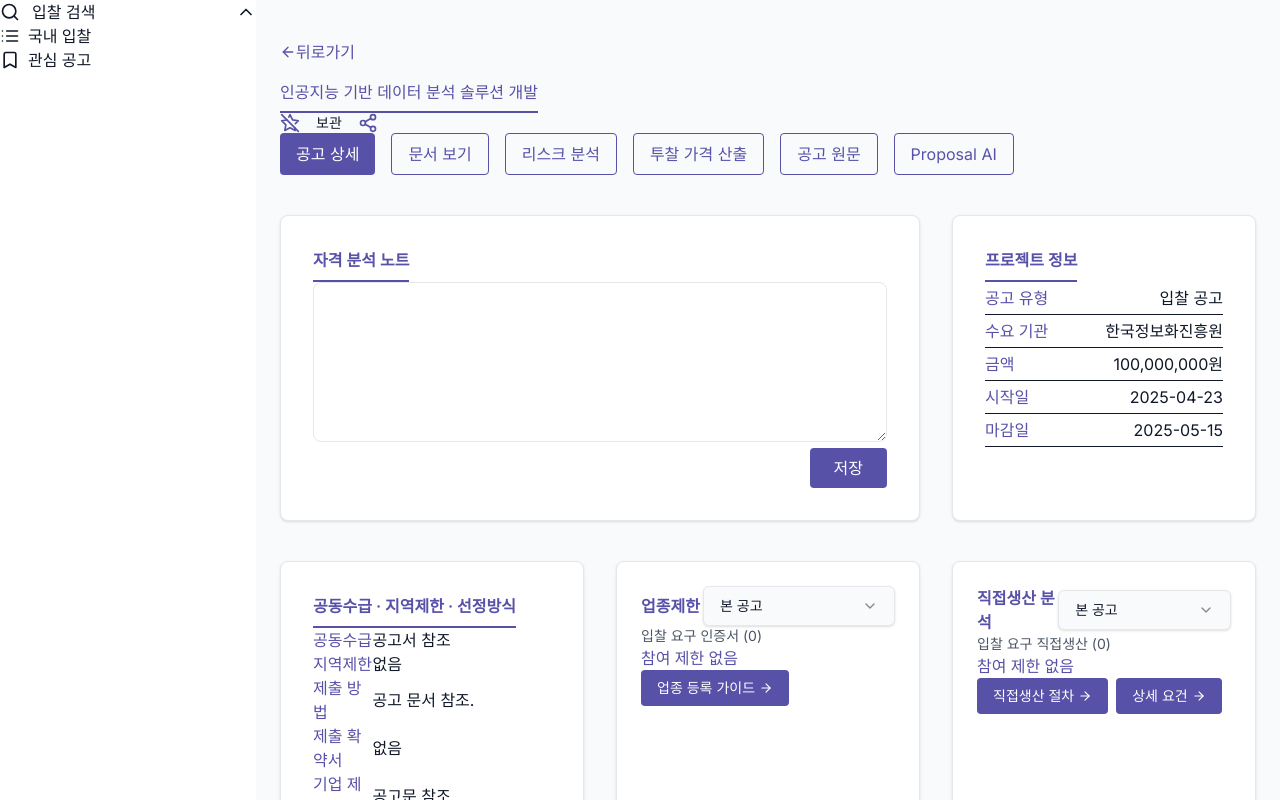
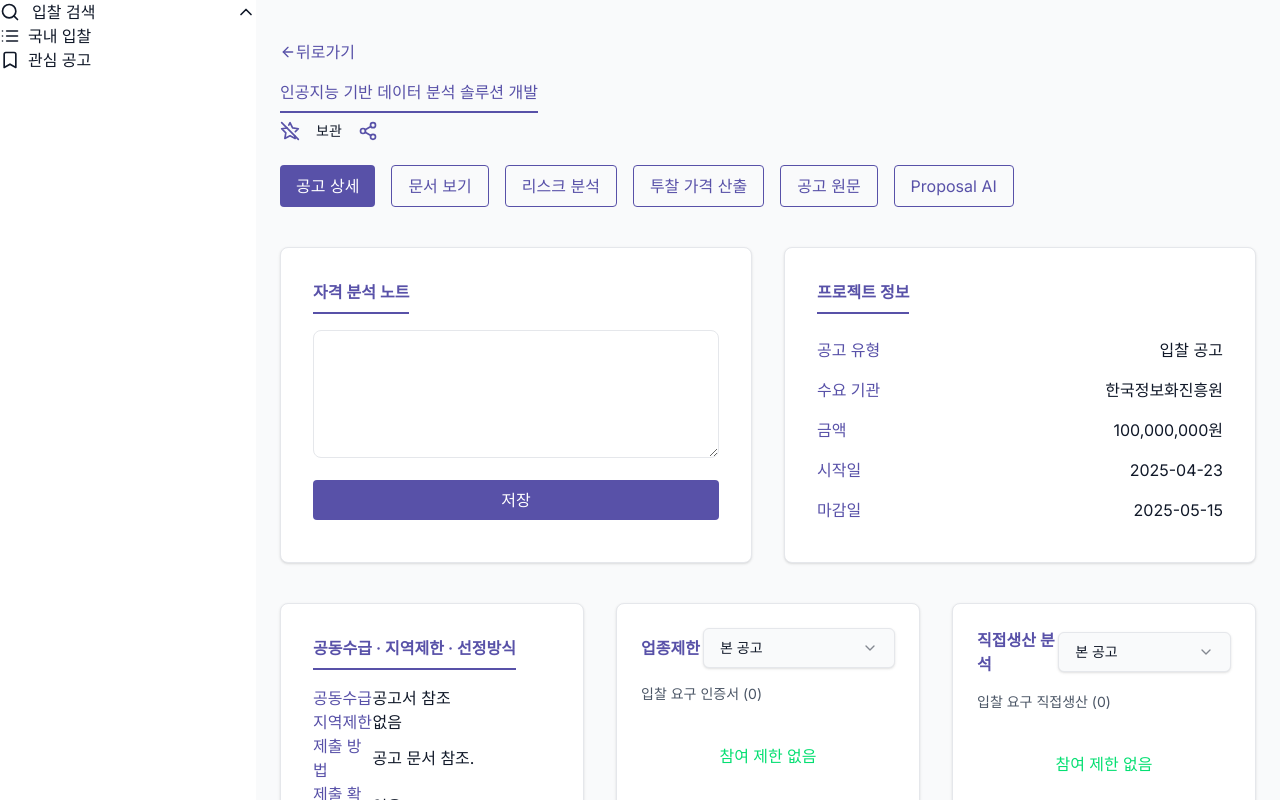
Before and after one commit to GomgomKim/cliwant-demo, a Next.js app: page /bids/1 in a window 1280 px wide. Shown: the top 800 px of the page. Built offline with nearby package versions, Linux system fonts and the light colour scheme.

Commit message:
feat: 상세 페이지 제작

```diff
--- a/src/shared/ui/Toast.tsx
+++ b/src/shared/ui/Toast.tsx
@@ -103,7 +103,7 @@ export const Toast = ({
             animate={{ y: animateY, opacity: 1 }}
             exit={{ y: exitY, opacity: 0 }}
           >
-            <div className="inline-flex items-center justify-center gap-4 rounded-lg border border-green-300 bg-green-50 px-12 py-4 shadow-[0px_2px_12px_0px_rgba(0,0,0,0.12)]">
+            <div className="inline-flex items-center justify-center gap-4 rounded-lg border border-green-300 bg-green-50 px-3 py-2 shadow-[0px_2px_12px_0px_rgba(0,0,0,0.12)]">
               {icon && icon}
               <div className="flex flex-col items-start">
                 <p className="text-base leading-6 font-semibold text-green-700">{title}</p>
--- a/src/views/bid-detail/BidDetailView.tsx
+++ b/src/views/bid-detail/BidDetailView.tsx
@@ -1,12 +1,14 @@
 'use client';
 
 import { ArrowLeft, Star, StarOff, Share2, ArrowRight } from 'lucide-react';
+import { Check, AlertTriangle } from 'lucide-react';
 import { useRouter, useParams } from 'next/navigation';
 import React, { useState, useEffect } from 'react';
 
 import { DUMMY_BID_DATA_WITH_COST } from '@/features/bid-search/model/data';
 import { Button } from '@/shared/ui/Button';
 import { Select, SelectTrigger, SelectValue, SelectContent, SelectItem } from '@/shared/ui/Select';
+import { Toast } from '@/shared/ui/Toast';
 
 import {
   GUIDE_BUTTON_LABELS,
@@ -25,6 +27,9 @@ export function BidDetailView() {
   const [qualificationNote, setQualificationNote] = useState('');
   const [isFavorite, setIsFavorite] = useState(bid?.isFavorite ?? false);
   const [scope, setScope] = useState<string>('본 공고');
+  const [showSaveToast, setShowSaveToast] = useState(false);
+  const [showUCToast, setShowUCToast] = useState(false);
+  const [showLinkToast, setShowLinkToast] = useState(false);
 
   useEffect(() => {
     if (bid) {
@@ -36,8 +41,14 @@ export function BidDetailView() {
   const handleSave = () => {
     if (bid) {
       localStorage.setItem(`bid-note-${bid.id}`, qualificationNote);
-      alert('저장되었습니다.');
+      setShowSaveToast(true);
     }
+  };
+
+  const handleShare = () => {
+    const url = window.location.href;
+    navigator.clipboard.writeText(url);
+    setShowLinkToast(true);
   };
 
   if (!bid) {
@@ -66,20 +77,29 @@ export function BidDetailView() {
         <ArrowLeft size={16} /> 뒤로가기
       </Button>
 
-      <h1 className="mb-2 !inline-block !border-b-2 !border-[#5851A8] !pb-2 text-2xl font-bold !text-[#5851A8]">
+      <h1 className="!mb-2 !inline-block !border-b-2 !border-[#5851A8] !pb-2 text-2xl font-bold !text-[#5851A8]">
         {bid.title}
       </h1>
-      <div className="mb-6 flex items-center gap-4">
+      <div className="!mb-6 !flex !items-center !gap-4">
         <Button
           variant="unstyled"
           size="none"
           onClick={() => setIsFavorite(f => !f)}
-          className="!text-[#5851A8] hover:opacity-70"
+          className="!hover:opacity-70"
         >
-          {isFavorite ? <Star size={20} /> : <StarOff size={20} />}
+          {isFavorite ? (
+            <Star size={20} fill="#FFC107" color="#FFC107" />
+          ) : (
+            <StarOff size={20} className="!text-[#5851A8]" />
+          )}
         </Button>
         <span className="text-sm">{isFavorite ? '보관중' : '보관'}</span>
-        <Button variant="unstyled" size="none" className="!text-[#5851A8] hover:opacity-70">
+        <Button
+          variant="unstyled"
+          size="none"
+          onClick={handleShare}
+          className="!cursor-pointer !text-[#5851A8] hover:opacity-70"
+        >
           <Share2 size={20} />
         </Button>
       </div>
@@ -90,7 +110,8 @@ export function BidDetailView() {
             key={label}
             variant="unstyled"
             size="none"
-            className={`!rounded !px-4 !py-2 ${
+            onClick={label === '공고 상세' ? undefined : () => setShowUCToast(true)}
+            className={`!cursor-pointer !rounded !px-4 !py-2 ${
               label === '공고 상세'
                 ? '!bg-[#5851A8] !text-white hover:opacity-90'
                 : '!border !border-[#5851A8] !text-[#5851A8] hover:opacity-70'
@@ -101,13 +122,13 @@ export function BidDetailView() {
         ))}
       </div>
 
-      <div className="!mb-10 !grid !grid-cols-3 !gap-8">
-        <div className="!col-span-2 !rounded-lg !border !border-gray-200 !bg-white !p-8 !shadow-sm">
+      <div className="!mb-10 !grid !grid-cols-2 !gap-8">
+        <div className="!col-span-1 !rounded-lg !border !border-gray-200 !bg-white !p-8 !shadow-sm">
           <div className="mb-4 !inline-block !border-b-2 !border-[#5851A8] !pb-2 font-semibold !text-[#5851A8]">
             자격 분석 노트
           </div>
           <textarea
-            className="!h-40 !w-full !rounded-lg !border !border-gray-200 !p-4"
+            className="!my-4 !h-32 !w-full !rounded-lg !border !border-gray-200 !p-4"
             value={qualificationNote}
             onChange={e => setQualificationNote(e.target.value)}
           />
@@ -116,23 +137,20 @@ export function BidDetailView() {
               variant="unstyled"
               size="none"
               onClick={handleSave}
-              className="!hover:opacity-90 !rounded !bg-[#5851A8] !px-6 !py-2 !text-white"
+              className="!hover:opacity-90 !w-full !cursor-pointer !rounded !bg-[#5851A8] !px-6 !py-2 !text-white"
             >
               저장
             </Button>
           </div>
         </div>
 
-        <div className="!rounded-lg !border !border-gray-200 !bg-white !p-8 !shadow-sm">
-          <div className="mb-4 !inline-block !border-b-2 !border-[#5851A8] !pb-2 font-semibold !text-[#5851A8]">
+        <div className="!col-span-1 !rounded-lg !border !border-gray-200 !bg-white !p-8 !shadow-sm">
+          <div className="!mb-4 !inline-block !border-b-2 !border-[#5851A8] !pb-2 font-semibold !text-[#5851A8]">
             프로젝트 정보
           </div>
           <ul>
             {infoItems.map(item => (
-              <li
-                key={item.label}
-                className="!last:border-none !flex !justify-between !border-b !py-1"
-              >
+              <li key={item.label} className="!flex !justify-between !py-2">
                 <span className="font-medium !text-[#5851A8]">{item.label}</span>
                 <span>{item.value}</span>
               </li>
@@ -143,7 +161,7 @@ export function BidDetailView() {
 
       <div className="!grid !grid-cols-3 !gap-8">
         <div className="!col-span-1 !rounded-lg !border !border-gray-200 !bg-white !p-8 !shadow-sm">
-          <div className="mb-4 !inline-block !border-b-2 !border-[#5851A8] !pb-2 font-semibold !text-[#5851A8]">
+          <div className="!mb-4 !inline-block !border-b-2 !border-[#5851A8] !pb-2 font-semibold !text-[#5851A8]">
             공동수급 · 지역제한 · 선정방식
           </div>
           <table className="!w-full !divide-y !divide-gray-100">
@@ -161,9 +179,9 @@ export function BidDetailView() {
         {restrictionItems.map((r, i) => (
           <div
             key={i}
-            className="!col-span-1 !rounded-lg !border !border-gray-200 !bg-white !p-6 !shadow-sm"
+            className="!col-span-1 !flex !flex-col !rounded-lg !border !border-gray-200 !bg-white !p-6 !shadow-sm"
           >
-            <div className="mb-4 flex items-center justify-between">
+            <div className="!mb-4 flex items-center justify-between">
               <span className="font-semibold !text-[#5851A8]">{r.title}</span>
               <Select defaultValue={scope} onValueChange={val => setScope(val)}>
                 <SelectTrigger className="!w-48 !rounded-md !border !border-gray-200 !bg-gray-50 !px-4 !py-2 !text-sm !text-gray-900 !shadow-sm hover:!border-[rgb(166,161,219)]">
@@ -179,17 +197,20 @@ export function BidDetailView() {
                 </SelectContent>
               </Select>
             </div>
-            <div className="mb-2 text-sm text-gray-600">
+            <div className="!mb-10 !text-sm !text-gray-600">
               {`${r.certificationLabel} (${r.certificationCount})`}
             </div>
-            <div className="mb-4 font-medium !text-[#5851A8]">{r.statusText}</div>
-            <div className="flex flex-wrap gap-2">
+            <div className="!mb-4 !flex justify-center font-medium !text-green-400">
+              {r.statusText}
+            </div>
+            <div className="!mt-7 !flex !flex-wrap !justify-center gap-2">
               {r.guideButtons.map(btn => (
                 <Button
                   key={btn}
                   variant="unstyled"
                   size="none"
-                  className="!hover:opacity-90 !flex !items-center !gap-1 !rounded !bg-[#5851A8] !px-4 !py-2 !text-sm !text-white"
+                  onClick={() => setShowUCToast(true)}
+                  className="!hover:opacity-90 !flex !cursor-pointer !items-center !gap-1 !rounded !bg-[#5851A8] !px-4 !py-2 !text-sm !text-white"
                 >
                   {btn} <ArrowRight size={14} />
                 </Button>
@@ -198,6 +219,28 @@ export function BidDetailView() {
           </div>
         ))}
       </div>
+
+      <Toast
+        title="저장되었습니다."
+        isVisible={showSaveToast}
+        onClose={() => setShowSaveToast(false)}
+        icon={<Check className="size-5 text-green-600" />}
+        position="top"
+      />
+      <Toast
+        title="준비중입니다."
+        isVisible={showUCToast}
+        onClose={() => setShowUCToast(false)}
+        icon={<AlertTriangle className="size-5 text-yellow-600" />}
+        position="top"
+      />
+      <Toast
+        title="링크가 클립보드에 복사되었습니다."
+        isVisible={showLinkToast}
+        onClose={() => setShowLinkToast(false)}
+        icon={<Check className="size-5 text-green-600" />}
+        position="top"
+      />
     </div>
   );
 }
```
